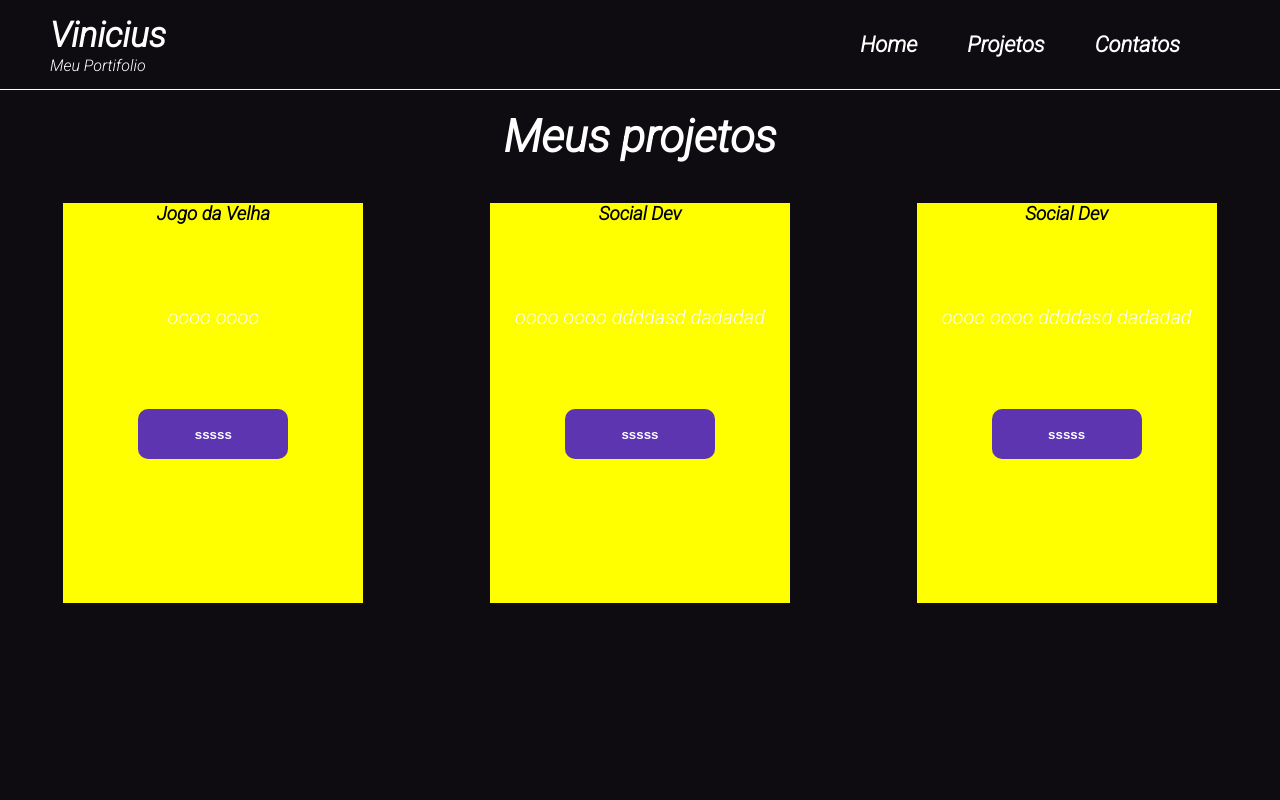
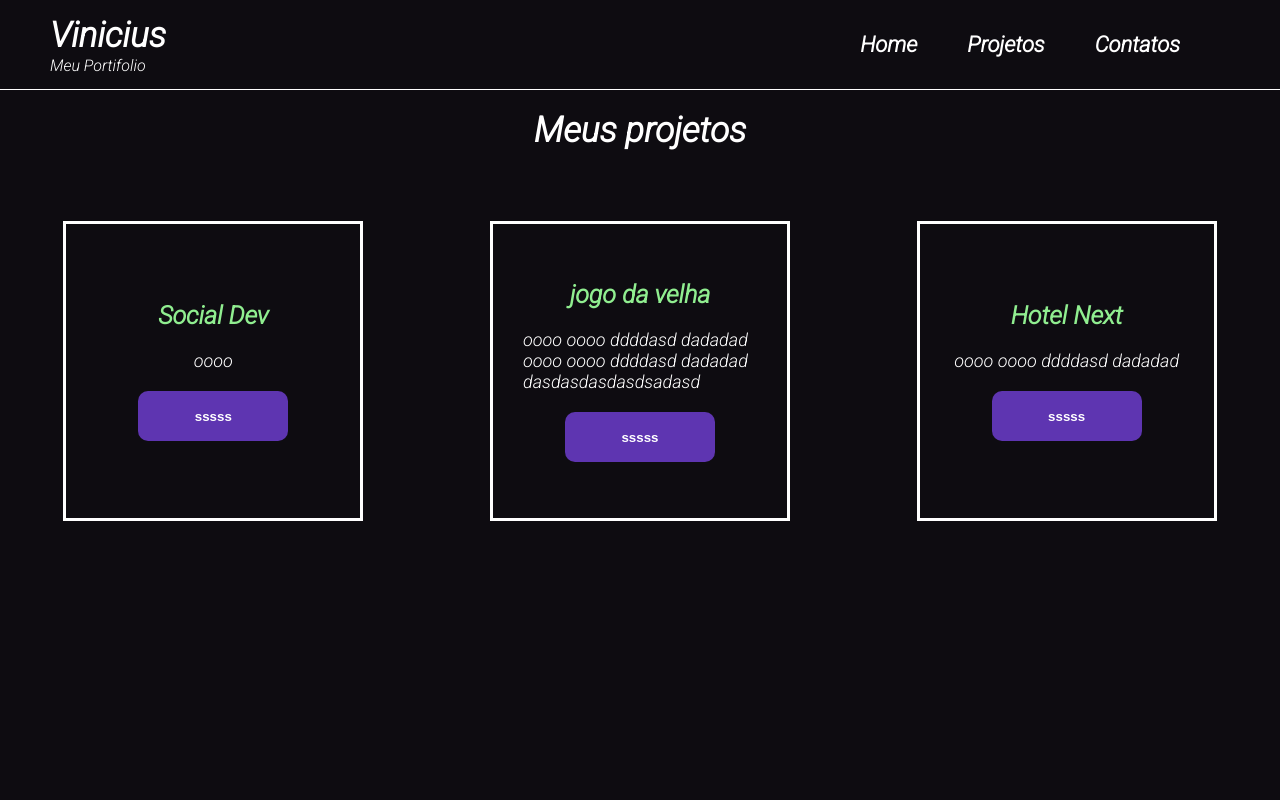
Before and after one commit to viniciusgasparino/Portifolio, a Next.js app: page /Projetos in a window 1280 px wide. Shown: the top 800 px of the page. Built offline with nearby package versions, Linux system fonts and the light colour scheme.

Commit message:
Feito design responsivo

```diff
--- a/pages/Projetos.jsx
+++ b/pages/Projetos.jsx
@@ -2,17 +2,19 @@ import styled from "styled-components"
 import Button from "../src/components/button/Button"
 import Header from "../src/components/header/Header"
 import Footer from "../src/components/footer/Footer"
+import Subtitle from "../src/components/subtitle/Subtitle"
 
 const StyledContainer = styled.div`
   display: flex;
   justify-content: space-around;
-  height: 800px;
+  height: 600px;
 
   @media (max-width:768px){
     flex-direction: column;
     align-items:center;
     gap: 20px;
     height: 100%;
+    margin-bottom: 30px;
   }
 `
 
@@ -20,25 +22,32 @@ const StyledCard = styled.div`
   flex-direction: column;
   display: flex;
   align-items: center;
-  height: 400px;
+  justify-content: center;
+  height: 300px;
   margin-top: 20px;
   width: 300px;
-  gap: 50px;
-  background-color: yellow;
+  gap: 10px;
+  border: 3px solid white;
+  padding: 0 30px;
 `
 
-const StyledTitulo = styled.h1`
+const StyledTitulo = styled.h2`
   color: white;
-  font-size: 45px;
+  font-size: 35px;
   text-align: center;
   margin-top: 20px;
-  margin-bottom: 20px;
+  margin-bottom: 50px;
+`
+
+const StyledH3 = styled.h3`
+  color: lightgreen;
+  font-size: 25px;
 `
 
 const StyledText = styled.p`
   color: white;
-  font-size: 20px;
-  margin: 30px 0;
+  font-size: 18px;
+  margin: 10px 0;
 `
 
 function Projetos(){
@@ -48,17 +57,17 @@ function Projetos(){
       <StyledTitulo>Meus projetos</StyledTitulo>
       <StyledContainer>
         <StyledCard>
-          <h3>Jogo da Velha</h3>
-          <StyledText>oooo oooo</StyledText>
+          <StyledH3>Social Dev</StyledH3>
+          <StyledText>oooo</StyledText>
           <Button text="sssss"/>
         </StyledCard>
         <StyledCard>
-          <h3>Social Dev</h3>
-          <StyledText>oooo oooo ddddasd dadadad</StyledText>
+        <StyledH3>jogo da velha</StyledH3>
+          <StyledText>oooo oooo ddddasd dadadad oooo oooo ddddasd dadadad dasdasdasdasdsadasd</StyledText>
           <Button text="sssss"/>
         </StyledCard>
         <StyledCard>
-          <h3>Social Dev</h3>
+        <StyledH3>Hotel Next</StyledH3>
           <StyledText>oooo oooo ddddasd dadadad</StyledText>
           <Button text="sssss"/>
         </StyledCard>
--- a/pages/index.jsx
+++ b/pages/index.jsx
@@ -10,7 +10,6 @@ function HomePage(){
       <Header/>
       <Section/>
       <Footer/>
-      <Section/>
     </>
   )
 }
```
Also changed, not shown: pages/Contatos.jsx (+10 -3 lines), src/components/section/Section.jsx (+19 -5 lines).
